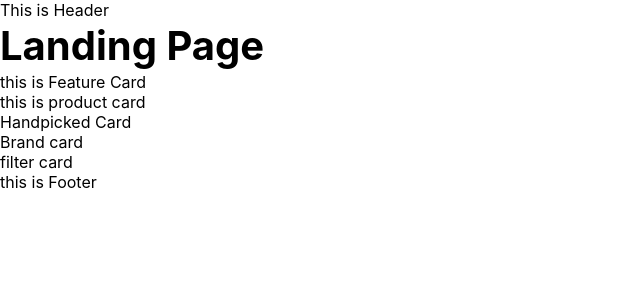
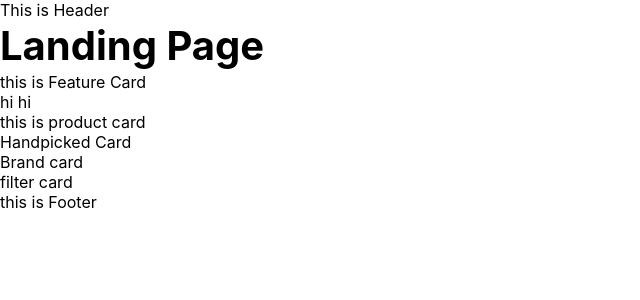
Before and after one commit to JSD-0923/frontend-final-2, a React (Create React App) app: page / in a window 1280 px wide. Shown: the top 300 px of the page, without its empty margins (0-640 px from the left). Built offline with nearby package versions, Linux system fonts and the light colour scheme.

Commit message:
landing page style

```diff
--- a/src/components/HeroSection/HeroSection.js
+++ b/src/components/HeroSection/HeroSection.js
@@ -4,6 +4,7 @@ const HeroSection = () => {
   return (
     <div>
       <FeatureCard />
+      hi hi
     </div>
   )
 }
```
